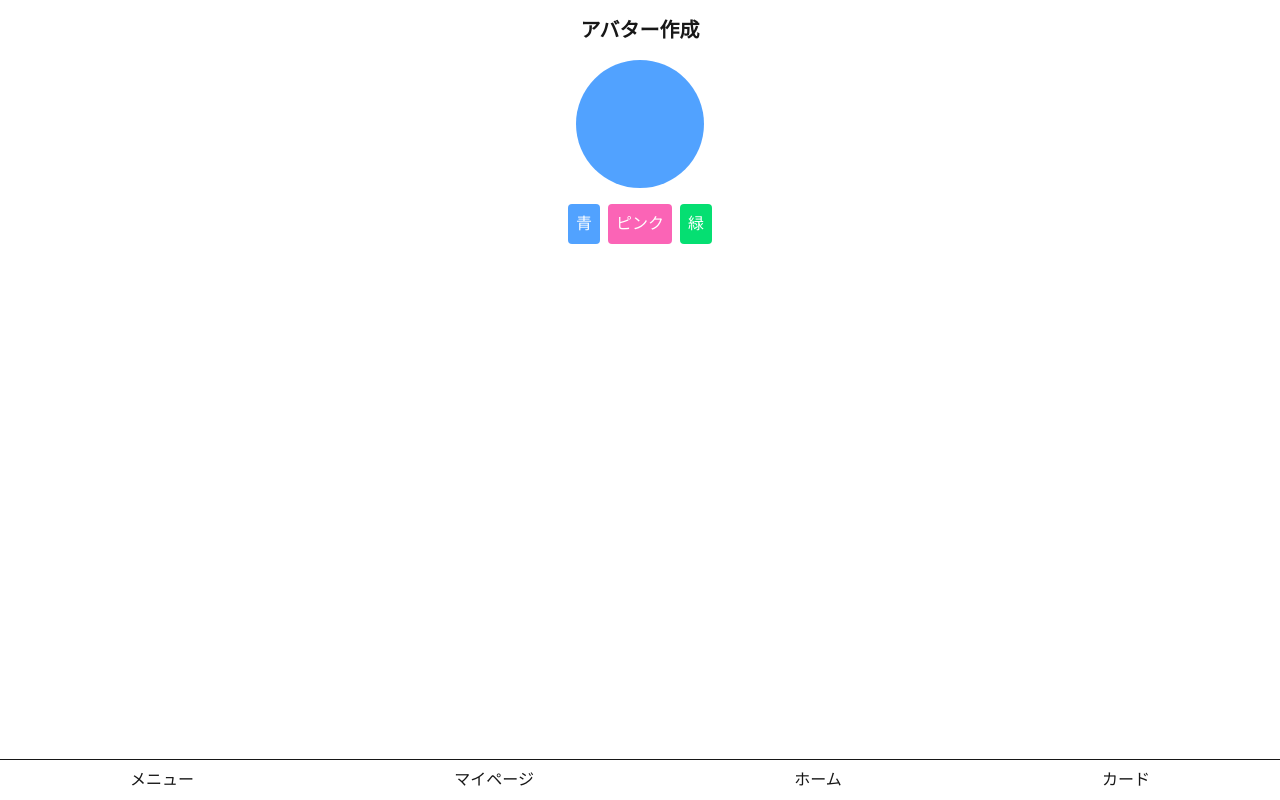
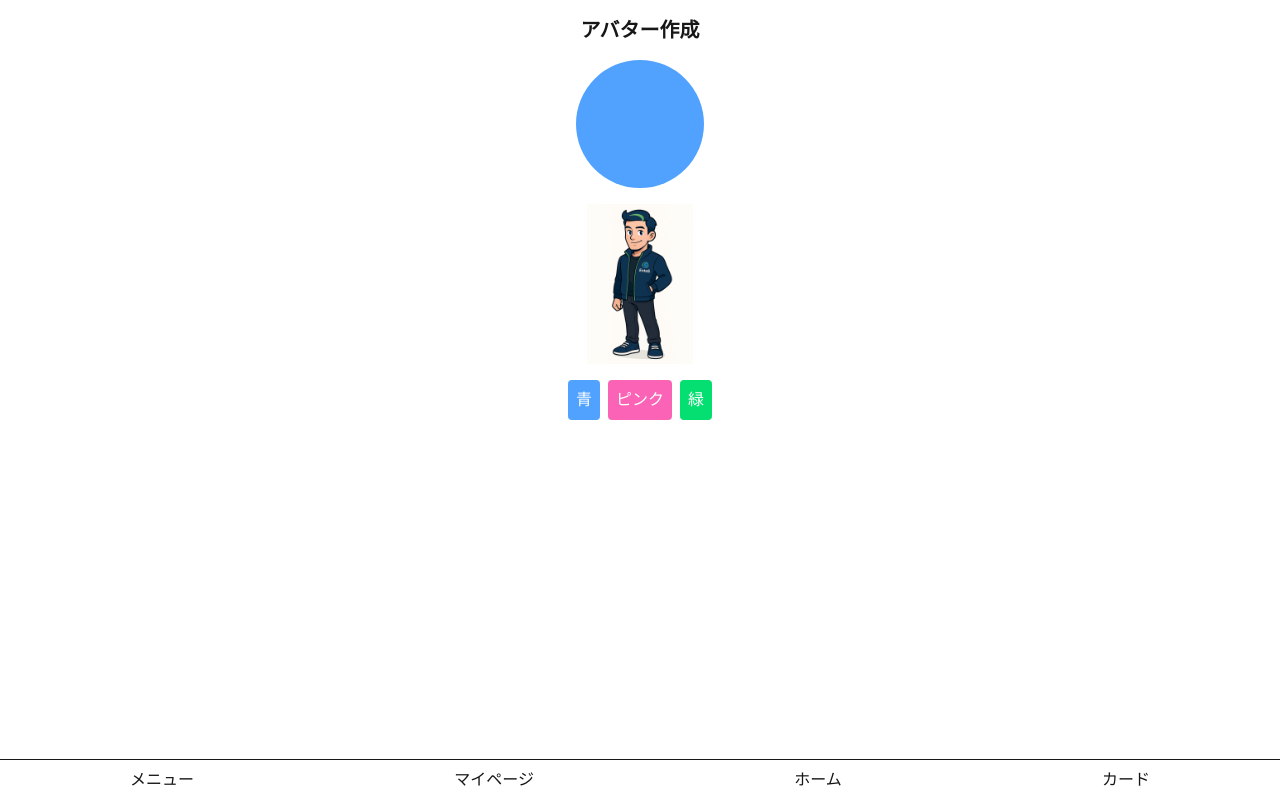
Before and after one commit to honda-1013/avatar-app, a Next.js app: page /home in a window 1280 px wide. Built offline with nearby package versions, Linux system fonts and the light colour scheme.

Commit message:
fix: アバター画像の表示を追加

```diff
--- a/src/app/home/page.tsx
+++ b/src/app/home/page.tsx
@@ -8,7 +8,20 @@ export default function HomePage() {
   return (
     <div className="p-4 flex flex-col items-center">
       <h1 className="text-xl font-bold mb-4">アバター作成</h1>
+
+      {/* カラーの丸 */}
       <div className={`w-32 h-32 rounded-full ${avatarColor}`}></div>
+
+      {/* ここに画像を追加！ */}
+      <div className="relative w-40 h-40 mt-4">
+        <img
+          src="/avatar.png"
+          alt="Avatar"
+          className="w-full h-full object-contain touch-manipulation"
+        />
+      </div>
+
+      {/* 色ボタン */}
       <div className="mt-4 flex gap-2">
         <button
           onClick={() => setAvatarColor("bg-blue-400")}
```
